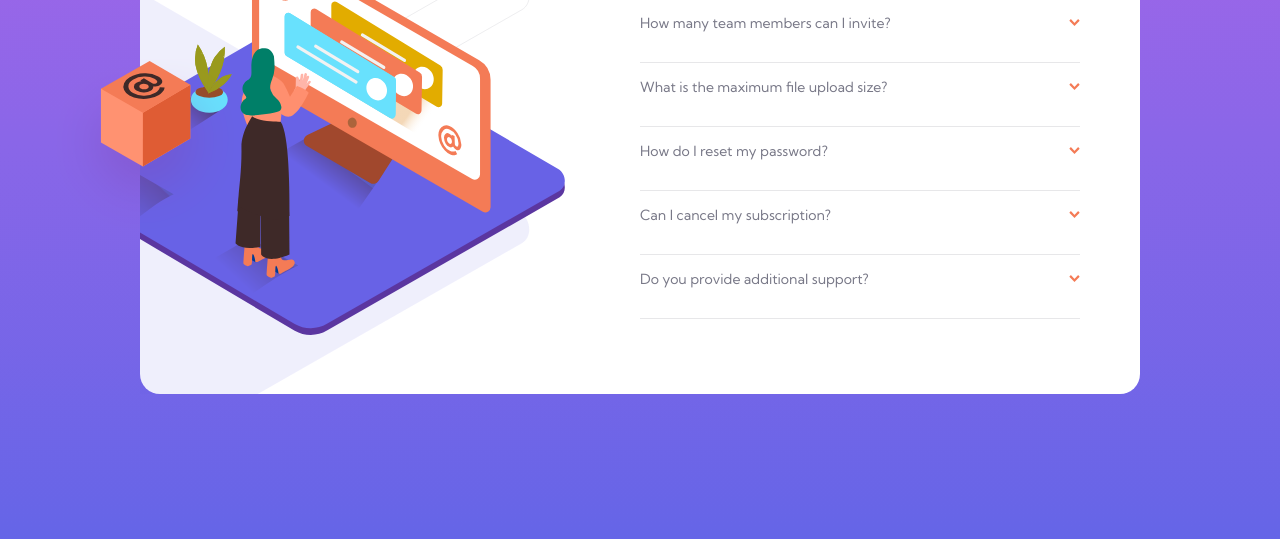
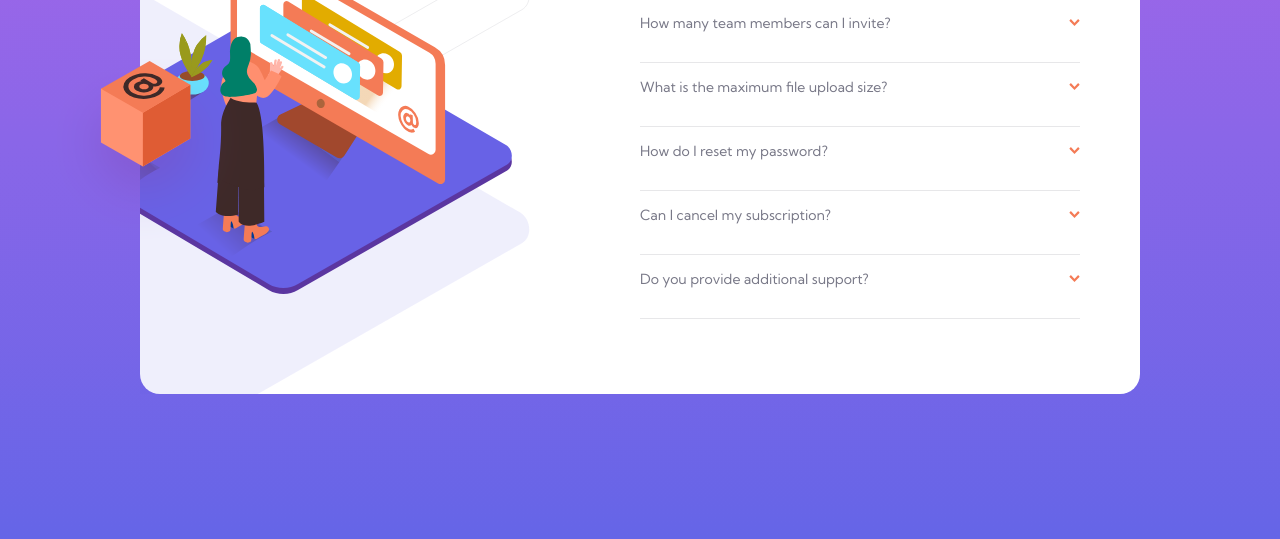
Before and after one commit to Francois16/FAQ-accordion-resposive-card, a plain HTML site: page index.html in a window 1280 px wide. Shown: the part 261-800 px from the top of the page. Drawn offline with Linux system fonts and the light colour scheme.

Commit message:
redid how images are being displayed

```diff
--- a/index.html
+++ b/index.html
@@ -20,12 +20,13 @@
         <div class="card">
 
             <div class="card__img__container">
-                <img class="card__img__main" src="/images/illustration-woman-online-mobile.svg" srcset="/images/illustration-woman-online-mobile.svg 1149w,
-                            /images/illustration-woman-online-desktop.svg 1150w"
+                <img class="card__img__main mobile-img" src="/images/illustration-woman-online-mobile.svg"
                     alt="illustration-woman-online-mobile">
-                <img class="card__img__bg" src="/images/bg-pattern-mobile.svg"
-                    srcset="/images/bg-pattern-mobile.svg 1149w, /images/bg-pattern-desktop.svg 1150w"
-                    alt="bg-pattern-mobile">
+                <img class="card__img__main desktop-img" src="/images/illustration-woman-online-desktop.svg"
+                    alt="illustration-woman-online-desktop">
+
+                <img class="card__img__bg mobile-img" src="/images/bg-pattern-mobile.svg" alt="bg-pattern-mobile">
+                <img class="card__img__bg desktop-img" src="/images/bg-pattern-desktop.svg" alt="bg-pattern-desktop">
             </div>
 
             <img src="/images/illustration-box-desktop.svg" alt="Box with @ symbol on it" class="card__img__block">
--- a/scss/components/_card.scss
+++ b/scss/components/_card.scss
@@ -11,7 +11,10 @@
     min-width: 300px;
     max-width: 400px;
     border-radius: 20px;
-    // padding-top: 130px;
+
+    .desktop-img {
+        display: none;
+    }
 
     &__img__container {
         min-height: 130px;
@@ -20,6 +23,7 @@
     &__img__main {
         position: absolute;
         min-width: 70%;
+        max-width: 300px;
         top: 0;
         left: 50%;
         transform: translate(-50%, -60%);
@@ -98,6 +102,15 @@
         max-width: 1000px;
         padding: 0;
 
+        // Hide mobile images
+        .mobile-img {
+            display: none
+        }
+
+        .desktop-img {
+            display: block;
+        }
+
         &__img__container {
             flex: 1;
             min-width: 500px;
@@ -111,6 +124,7 @@
         }
 
         &__img__main {
+            max-width: 500px;
             top: 10%;
             left: -20%;
             z-index: 10;
```
Also changed, not shown: css/style.css.
